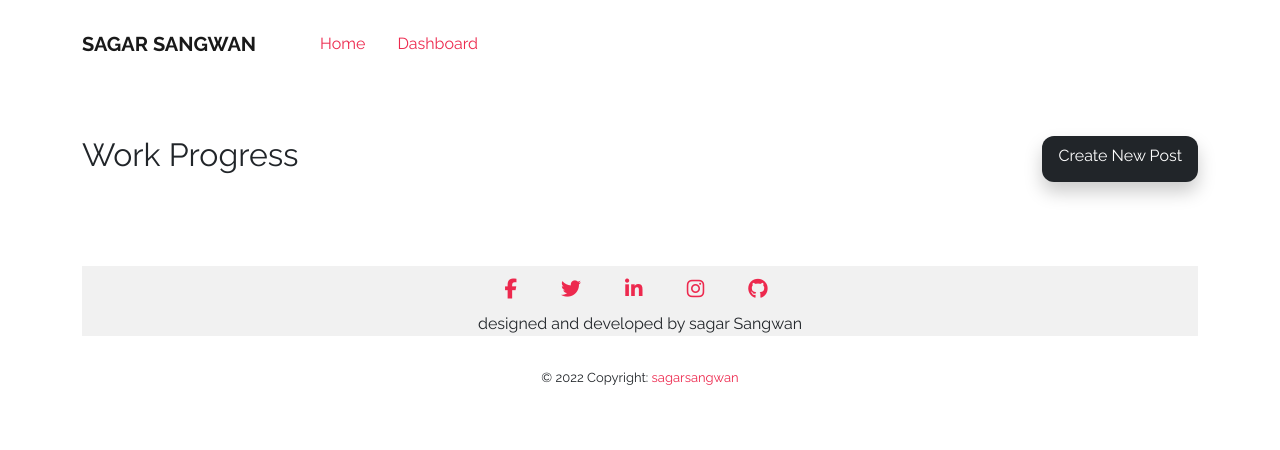
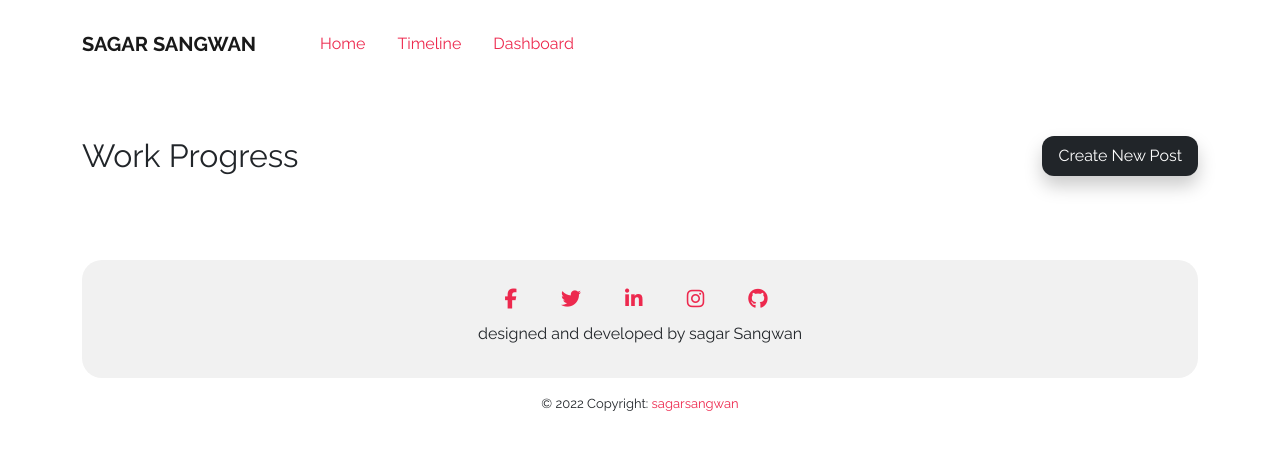
Before and after one commit to sagarsangwan/sagarsangwan, a Flask app: page /timeline in a window 1280 px wide. Shown: the top 450 px of the page. Run offline with Flask 2, Linux system fonts and the light colour scheme; data that the repository does not hold is empty; parts of the project's set-up code (start-up, migrations or seed data) failed here and were passed over; some libraries are stand-ins or nearby versions.

Commit message:
code rebase and bug solve

```diff
--- a/server.py
+++ b/server.py
@@ -30,17 +30,16 @@ def clean(string):
 def home():
     if request.method == "POST":
         details = request.form
-        title = details['title']
-        title = clean(title)
-        record_type = details['record_type']
-        deseription = details['description']
-        message = clean(deseription)
-        print(title, record_type, message)
-        # cur = mysql.connection.cursor()
-        # cur.execute("INSERT INTO timeline_records (title, record_type, message) VALUES (%s, %s, %s)",
-        #             (title, record_type, message))
-        # mysql.connection.commit()
-        # cur.close()
+        names = details['user_name']
+        names = clean(names)
+        emails = details['email']
+        messages = details['message']
+        message = clean(messages)
+        cur = mysql.connection.cursor()
+        cur.execute("INSERT INTO messages (user_name, email, message) VALUES (%s, %s, %s)",
+                    (names, emails, message))
+        mysql.connection.commit()
+        cur.close()
         return render_template("pages/home.html", info="Message sent sucessfully")
 
     return render_template("pages/home.html")
@@ -84,9 +83,15 @@ def timeline():
         for i in result:
             title = i[1]
             description = list(i[2].splitlines())
-            description.remove('')
+            for j in description:
+                if j == "":
+                    description.remove(j)
+                else:
+                    pass
             record_type = i[3]
+            print(i)
             date = i[4].strftime("%d %b %Y")
+            print(date)
             item = {'title': title, 'description': description,
                     'record_type': record_type, 'date': date}
             records.append(item)
@@ -118,10 +123,4 @@ def internal_server_error(e):
 
 if __name__ == "__main__":
     app.run(debug=True)
-# create table timeline_records(
-# id int not null primary key auto_increment,
-# title text not null,
-# description text not null,
-# record_type text not null,
-# created_at TIMESTAMP DEFAULT CURRENT_TIMESTAMP not null
 # )
--- a/static/style.css
+++ b/static/style.css
@@ -56,6 +56,7 @@ body{
 }
 .footer{
     background: #f1f1f1;
+
 }
 .footer-copyright{
     font-size: 13px;
@@ -70,6 +71,9 @@ a:hover {
     border-bottom: dashed 1px rgb(189, 0, 38);
 }
 
+.border-radius-1{
+    border-radius: 1.25rem;
+}
 .border-radius-2{
     border-radius: 2.25rem;
 }
@@ -82,7 +86,6 @@ a:hover {
 @media (max-width: 768px){
     .footer{
         width: auto;
-        margin: 0 11px;
     }}
 
 .social-media-icons{
--- a/templates/components/footer.html
+++ b/templates/components/footer.html
@@ -1,7 +1,7 @@
 <footer class=" page-footer font-small special-color-dark pt-4">
 
 
-    <div class="container footer">
+    <div class="footer py-3 px-1 border-radius-1">
         <ul class="list-unstyled list-inline text-center">
             <li class="list-inline-item">
                 <a href="https://www.facebook.com/iamsagarsangwan/" target="_blank" class="btn-floating btn-lg btn-fb"
@@ -29,15 +29,8 @@
             </li>
         </ul>
     </div>
-    <div class="container">
-        <div class="row">
-            <div class="col-12">
-                <div class="footer-copyright text-center py-3">© 2022 Copyright:
-                    <a class="no-underline" href="/">sagarsangwan</a>
-                </div>
-            </div>
-        </div>
+    <div class="footer-copyright text-center py-3">© 2022 Copyright:
+        <a class="no-underline" href="/">sagarsangwan</a>
     </div>
 
-
 </footer>
--- a/templates/components/navbar.html
+++ b/templates/components/navbar.html
@@ -11,6 +11,7 @@
             <div class="collapse navbar-collapse navbar" id="navbarSupportedContent">
                 <ul class="navbar-nav me-auto mb-2 mb-lg-0">
                     <li><a href="/">Home</a></li>
+                    <li><a href="/timeline">Timeline</a></li>
                     <li><a href="/dashboard">Dashboard</a></li>
 
 
--- a/templates/pages/home.html
+++ b/templates/pages/home.html
@@ -31,7 +31,7 @@
 
     </div>
 </div>
-<div class="row height-adjust justify-content-center pt-5 border-radius-2 footer">
+<div class="row height-adjust justify-content-center pt-5 border-radius-2 footer mx-1">
     <div class="col">
         <div class="row justify-content-center">
             <div class="col-xs-12 col-md-8">
@@ -195,7 +195,7 @@
     </div>
 </div> -->
 <footer class="container top-margin">
-    <div class="row pt-5 px-5 border-radius-2 footer">
+    <div class="row pt-5 px-5 border-radius-2 footer mx-1">
         <div class="col-xs-12 col-md-6">
             <div class="row">
                 <h1 class="col-xs-12">Hire Me !!!</h1>
--- a/templates/pages/timeline.html
+++ b/templates/pages/timeline.html
@@ -3,9 +3,9 @@
 <style>
     .timeline-body {
         border-left: 2px solid #646669;
-        margin: 60px auto;
-        width: 80%;
+        margin: 60px 0;
         padding: 0px 16px;
+        max-width: 800px;
     }
 
     .timeline-card {
@@ -17,7 +17,25 @@
     .timeline-heading {
         display: flex;
         justify-content: space-between;
+        align-items: center;
     }
+
+    .timeline-heading span {
+        /* color: #666; */
+        font-size: 14px;
+        font-style: italic;
+        margin: 10px 0;
+        width: 80px;
+        display: block;
+        flex-shrink: 0;
+        text-align: right;
+    }
+
+    .card-title {
+        margin-bottom: 0;
+        text-transform: capitalize;
+    }
+
 
     div.timeline-card:before {
         content: '🧐';
@@ -28,7 +46,7 @@
         border-radius: 50%;
         background-color: white;
         position: absolute;
-        top: 9px;
+        top: 17px;
         left: -49px;
     }
 
@@ -56,6 +74,27 @@
         content: "🔥";
     }
 
+    @media (max-width: 768px) {
+        .timeline-body {
+            margin: 40px auto 40px 8px;
+            width: 100%;
+            padding: 0;
+        }
+
+        div.timeline-card {
+            margin-left: 0;
+        }
+
+        div.timeline-card:before {
+            top: 14px;
+            left: -15px;
+        }
+
+        .btn {
+            font-size: 13px;
+            padding: 6px 14px;
+        }
+    }
 
     /* div.timeline-card::after {
         content: '';
@@ -79,7 +118,7 @@
         <div class="card-body">
             <div class="timeline-heading">
 
-                <h6 class="card-title">{{i.title}} </h6>
+                <h3 class="card-title">{{i.title}} </h3>
                 <span>{{i.date}} </span>
             </div>
             <ul>
```
